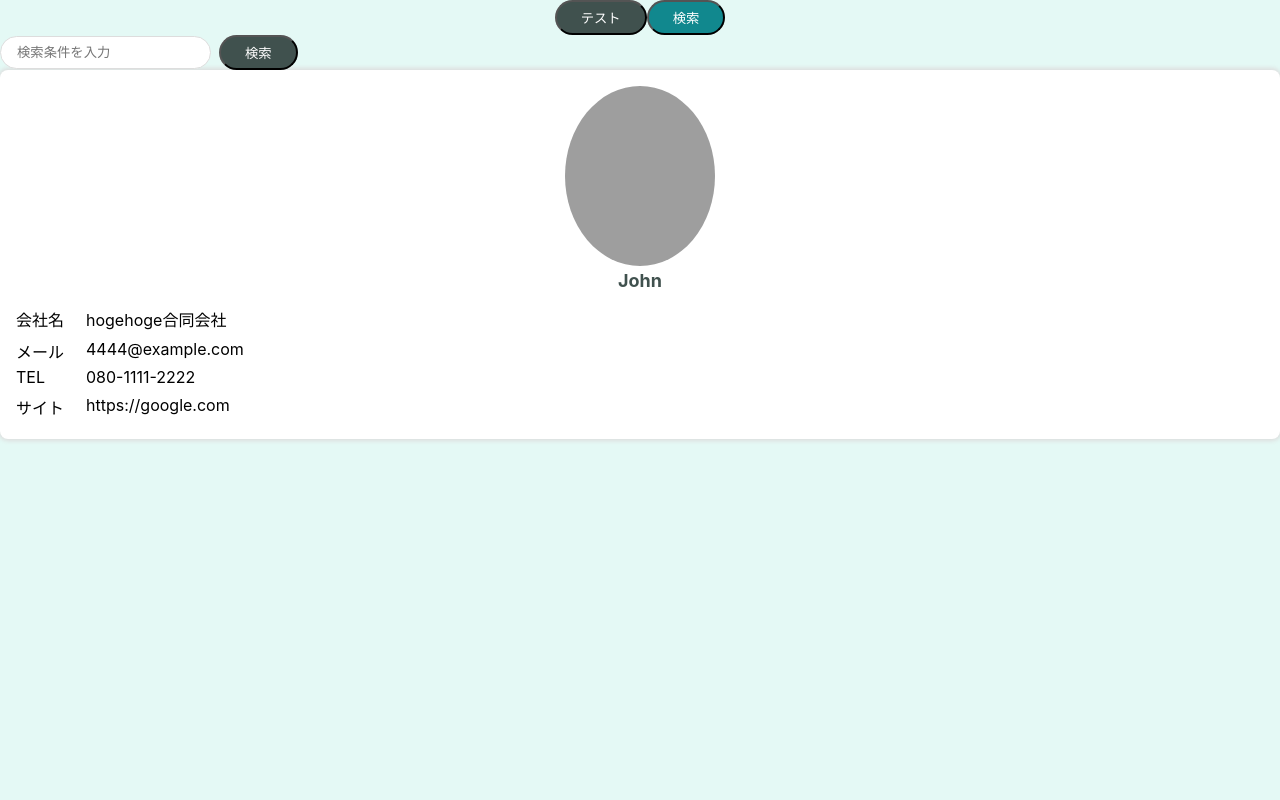
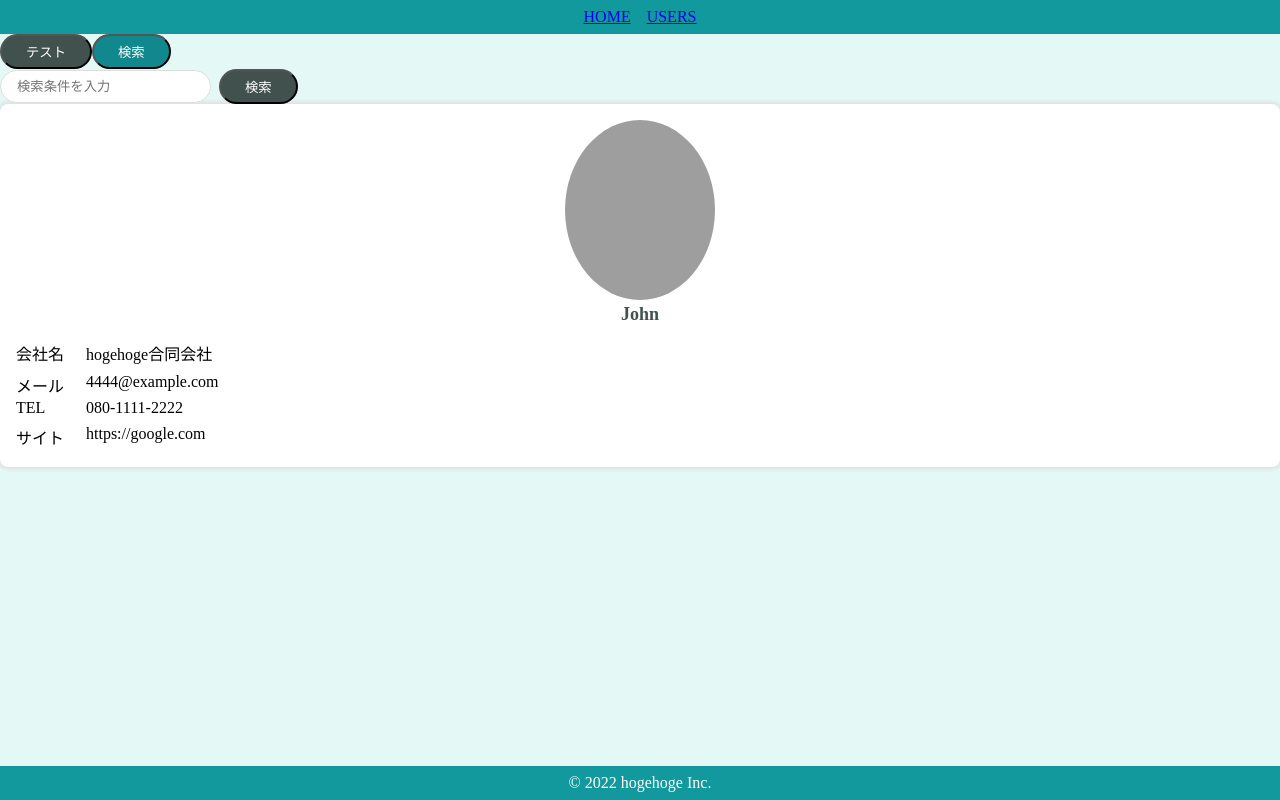
Before and after one commit to hayaten0415/AtomicDesign, a React (Create React App) app: page / in a window 1280 px wide. Built offline with nearby package versions, Linux system fonts and the light colour scheme; grey boxes are pictures that could not be loaded.

Commit message:
create templates

```diff
--- a/src/App.js
+++ b/src/App.js
@@ -3,6 +3,8 @@ import { PrimaryButton } from './components/atoms/button/PrimaryButton';
 import { SecondaryButton } from './components/atoms/button/SecondaryButton';
 import { SearchInput } from './components/molecules/SearchInput';
 import { UserCard } from './components/organisms/user/UserCard';
+import { BrowserRouter } from 'react-router-dom'
+import { DefaultLayout } from './components/templates/DefaultLayout';
 
 const user = {
   name: "John",
@@ -17,13 +19,15 @@ const user = {
 
 const App = () => {
   return (
-    <div className="App">
-      <PrimaryButton>テスト</PrimaryButton>
-      <SecondaryButton>検索</SecondaryButton>
-      <br/>
-      <SearchInput/>
-      <UserCard user={user}/>
-    </div>
+    <BrowserRouter>
+      <DefaultLayout>
+        <PrimaryButton>テスト</PrimaryButton>
+        <SecondaryButton>検索</SecondaryButton>
+        <br />
+        <SearchInput />
+        <UserCard user={user} />
+      </DefaultLayout>
+    </BrowserRouter>
   );
 }
 
--- /dev/null
+++ b/src/components/atoms/layout/Footer.jsx
@@ -0,0 +1,19 @@
+import styled from "styled-components";
+
+export const Footer = () => {
+  return (
+    <StyledFooter>
+      &copy; 2022 hogehoge Inc.
+    </StyledFooter>
+  );
+};
+
+const StyledFooter = styled.footer`
+  background-color: #11999e;
+  color: #fff;
+  text-align: center;
+  padding: 8px 0;
+  position: fixed;
+  bottom: 0;
+  width: 100%;
+`;
--- /dev/null
+++ b/src/components/atoms/layout/Header.jsx
@@ -0,0 +1,21 @@
+import { Link } from "react-router-dom";
+import styled from "styled-components";
+
+export const Header = () => {
+  return (
+    <StyledHeader>
+      <StyledLink to="/">HOME</StyledLink>
+      <StyledLink to="/users">USERS</StyledLink>
+    </StyledHeader>
+  );
+}
+
+const StyledHeader = styled.header`
+  background-color: #11999e;
+  color: #fff;
+  text-align: center;
+  padding: 8px 0;
+`
+const StyledLink = styled(Link)`
+  margin: 0 8px;
+`
--- /dev/null
+++ b/src/components/templates/DefaultLayout.jsx
@@ -0,0 +1,13 @@
+import { Header } from "../atoms/layout/Header";
+import { Footer } from '../atoms/layout/Footer';
+
+export const DefaultLayout = (props) => {
+  const { children } = props;
+  return (
+    <>
+      <Header />
+      {children}
+      <Footer/>
+    </>
+  );
+};
--- a/src/index.css
+++ b/src/index.css
@@ -1,14 +1,5 @@
 body {
   background-color: #e4f9f5;
   margin: 0;
-  font-family: -apple-system, BlinkMacSystemFont, 'Segoe UI', 'Roboto', 'Oxygen',
-    'Ubuntu', 'Cantarell', 'Fira Sans', 'Droid Sans', 'Helvetica Neue',
-    sans-serif;
-  -webkit-font-smoothing: antialiased;
-  -moz-osx-font-smoothing: grayscale;
+  min-height: 100vh;
 }
-
-code {
-  font-family: source-code-pro, Menlo, Monaco, Consolas, 'Courier New',
-    monospace;
-}
```
Also changed, not shown: src/components/templates/HeaderOnly.jsx (added, +11 -0 lines).
